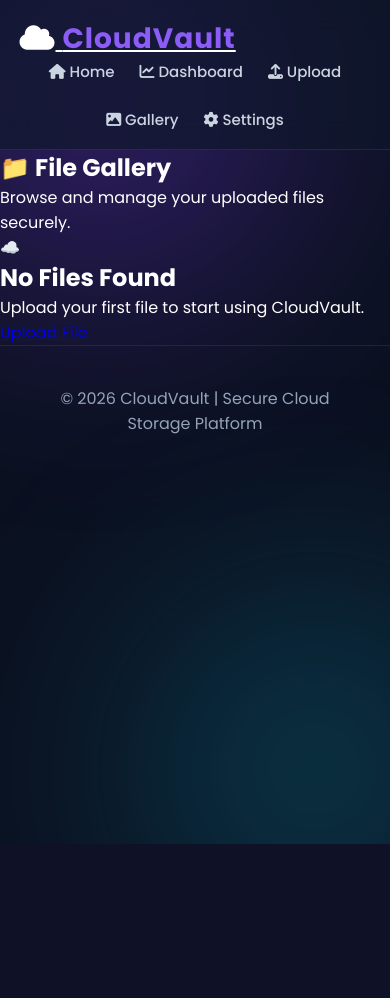
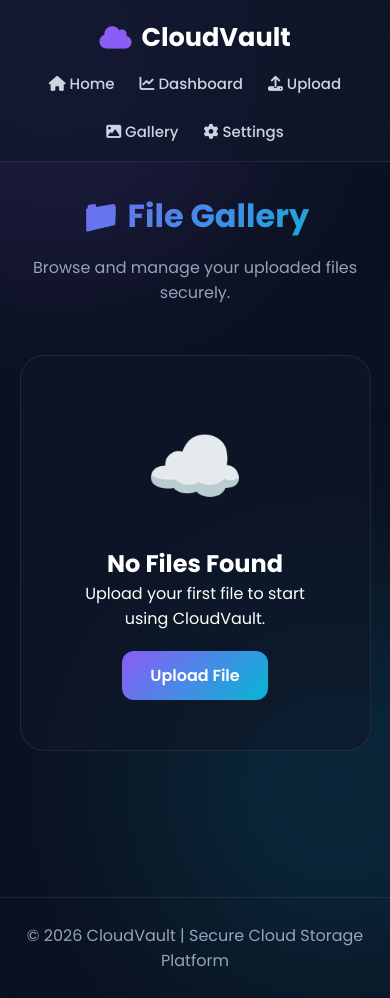
Before and after one commit to satishpathade/cloudvault-aws-3tier-file-storage, a Flask app: page /gallery in a window 390 px wide. Before the commit the page ends 844 px from the top, so only its background shows below. Run offline with Flask 3, Linux system fonts and the light colour scheme; data that the repository does not hold is empty.

Commit message:
update app ui

```diff
--- a/app/static/css/style.css
+++ b/app/static/css/style.css
@@ -1,501 +1,451 @@
-/* ========================================
-   GOOGLE FONT
-======================================== */
-
 @import url('https://fonts.googleapis.com/css2?family=Poppins:wght@300;400;500;600;700;800&display=swap');
 
-/* ========================================
+/* =========================
    RESET
-======================================== */
+========================= */
 
-* {
-    margin: 0;
-    padding: 0;
-    box-sizing: border-box;
+*{
+    margin:0;
+    padding:0;
+    box-sizing:border-box;
 }
 
-html {
-    scroll-behavior: smooth;
+html{
+    scroll-behavior:smooth;
 }
 
-body {
-    font-family: 'Poppins', sans-serif;
-    background: #0b1120;
-    color: #ffffff;
-    overflow-x: hidden;
-    min-height: 100vh;
-    position: relative;
+body{
+    font-family:'Poppins',sans-serif;
+    background:#0b1120;
+    color:#fff;
+    min-height:100vh;
+    overflow-x:hidden;
+    position:relative;
 }
 
-/* ========================================
+/* =========================
    BACKGROUND EFFECT
-======================================== */
+========================= */
 
-body::before,
-body::after {
-    content: '';
-    position: fixed;
-    border-radius: 50%;
-    filter: blur(120px);
-    z-index: -1;
+body::before{
+    content:"";
+    position:fixed;
+    width:350px;
+    height:350px;
+    border-radius:50%;
+    background:#8b5cf6;
+    filter:blur(120px);
+    top:-120px;
+    left:-120px;
+    opacity:.25;
+    z-index:-1;
 }
 
-body::before {
-    width: 400px;
-    height: 400px;
-    background: #7c3aed;
-    top: -100px;
-    left: -100px;
-    opacity: 0.35;
+body::after{
+    content:"";
+    position:fixed;
+    width:350px;
+    height:350px;
+    border-radius:50%;
+    background:#06b6d4;
+    filter:blur(120px);
+    bottom:-120px;
+    right:-120px;
+    opacity:.20;
+    z-index:-1;
 }
 
-body::after {
-    width: 350px;
-    height: 350px;
-    background: #06b6d4;
-    bottom: -100px;
-    right: -100px;
-    opacity: 0.25;
+/* =========================
+   NAVBAR
+========================= */
+
+.navbar{
+    position:sticky;
+    top:0;
+    z-index:1000;
+    backdrop-filter:blur(18px);
+    background:rgba(15,23,42,.7);
+    border-bottom:1px solid rgba(255,255,255,.08);
 }
 
-/* ========================================
-   NAVBAR
-======================================== */
-
-.navbar {
-    width: 100%;
-    padding: 18px 7%;
-    display: flex;
-    justify-content: space-between;
-    align-items: center;
-    background: rgba(15, 23, 42, 0.65);
-    backdrop-filter: blur(16px);
-    border-bottom: 1px solid rgba(255,255,255,0.08);
-    position: sticky;
-    top: 0;
-    z-index: 999;
+.nav-container{
+    max-width:1300px;
+    margin:auto;
+    padding:18px 6%;
+    display:flex;
+    justify-content:space-between;
+    align-items:center;
 }
 
-.logo {
-    font-size: 28px;
-    font-weight: 700;
-    color: #ffffff;
-    letter-spacing: 1px;
+.logo{
+    text-decoration:none;
+    color:#fff;
+    font-size:1.6rem;
+    font-weight:700;
+    display:flex;
+    align-items:center;
+    gap:10px;
 }
 
-.logo span {
-    color: #8b5cf6;
+.logo i{
+    color:#8b5cf6;
 }
 
-.nav-links {
-    display: flex;
-    gap: 25px;
+.nav-links{
+    display:flex;
+    gap:25px;
 }
 
-.nav-links a {
-    color: #cbd5e1;
-    text-decoration: none;
-    font-size: 15px;
-    font-weight: 500;
-    transition: 0.3s ease;
-    position: relative;
+.nav-links a{
+    color:#cbd5e1;
+    text-decoration:none;
+    font-size:15px;
+    font-weight:500;
+    transition:.3s;
+    position:relative;
 }
 
-.nav-links a:hover {
-    color: #ffffff;
+.nav-links a:hover{
+    color:#fff;
 }
 
-.nav-links a::after {
-    content: '';
-    width: 0%;
-    height: 2px;
-    background: #8b5cf6;
-    position: absolute;
-    left: 0;
-    bottom: -6px;
-    transition: 0.3s;
+.nav-links a::after{
+    content:"";
+    position:absolute;
+    left:0;
+    bottom:-6px;
+    width:0;
+    height:2px;
+    background:#8b5cf6;
+    transition:.3s;
 }
 
-.nav-links a:hover::after {
-    width: 100%;
+.nav-links a:hover::after{
+    width:100%;
 }
 
-/* ========================================
-   HERO SECTION
-======================================== */
+/* =========================
+   MAIN
+========================= */
 
-.hero {
-    width: 100%;
-    min-height: 90vh;
-    display: flex;
-    align-items: center;
-    justify-content: center;
-    padding: 100px 7%;
+.main-content{
+    min-height:80vh;
+    padding:50px 6%;
 }
 
-.hero-content {
-    max-width: 750px;
-    text-align: center;
+/* =========================
+   FLASH MESSAGE
+========================= */
+
+.flash-container{
+    max-width:1200px;
+    margin:20px auto;
 }
 
-.hero-content h1 {
-    font-size: 72px;
-    line-height: 1.1;
-    margin-bottom: 25px;
-    font-weight: 800;
+.flash-message{
+    padding:15px 20px;
+    border-radius:12px;
+    background:rgba(16,185,129,.15);
+    border:1px solid rgba(16,185,129,.4);
+    color:#10b981;
+    margin-bottom:10px;
 }
 
-.hero-content h1 span {
-    background: linear-gradient(to right, #8b5cf6, #06b6d4);
-    -webkit-background-clip: text;
-    -webkit-text-fill-color: transparent;
+/* =========================
+   PAGE TITLE
+========================= */
+
+.dashboard h1,
+.gallery-header h1{
+    text-align:center;
+    font-size:3rem;
+    margin-bottom:15px;
+    background:linear-gradient(
+        135deg,
+        #8b5cf6,
+        #06b6d4
+    );
+    -webkit-background-clip:text;
+    -webkit-text-fill-color:transparent;
 }
 
-.hero-content p {
-    color: #cbd5e1;
-    font-size: 18px;
-    line-height: 1.8;
-    margin-bottom: 40px;
+/* =========================
+   DASHBOARD CARDS
+========================= */
+
+.cards{
+    display:grid;
+    grid-template-columns:
+    repeat(auto-fit,minmax(280px,1fr));
+    gap:30px;
+    margin-top:40px;
 }
 
-/* ========================================
-   BUTTONS
-======================================== */
-
-.hero-buttons {
-    display: flex;
-    justify-content: center;
-    gap: 20px;
-    flex-wrap: wrap;
+.card{
+    background:rgba(15,23,42,.65);
+    border:1px solid rgba(255,255,255,.08);
+    backdrop-filter:blur(16px);
+    border-radius:22px;
+    padding:30px;
+    transition:.4s;
+    position:relative;
+    overflow:hidden;
 }
 
-.btn {
-    padding: 14px 34px;
-    border-radius: 14px;
-    border: none;
-    cursor: pointer;
-    text-decoration: none;
-    font-size: 15px;
-    font-weight: 600;
-    transition: 0.35s ease;
+.card::before{
+    content:"";
+    position:absolute;
+    width:160px;
+    height:160px;
+    border-radius:50%;
+    top:-70px;
+    right:-70px;
+    background:rgba(139,92,246,.25);
+    filter:blur(40px);
 }
 
-.btn-primary {
-    background: linear-gradient(135deg, #8b5cf6, #06b6d4);
-    color: white;
-    box-shadow: 0 10px 30px rgba(139,92,246,0.35);
+.card:hover{
+    transform:translateY(-10px);
+    border-color:#8b5cf6;
+    box-shadow:0 20px 40px rgba(0,0,0,.4);
 }
 
-.btn-primary:hover {
-    transform: translateY(-5px);
-    box-shadow: 0 20px 40px rgba(139,92,246,0.45);
+.card h2{
+    color:#94a3b8;
+    margin-bottom:10px;
 }
 
-.btn-outline {
-    background: transparent;
-    border: 1px solid rgba(255,255,255,0.15);
-    color: white;
+.card p{
+    font-size:1.8rem;
+    font-weight:700;
 }
 
-.btn-outline:hover {
-    background: rgba(255,255,255,0.08);
-    transform: translateY(-5px);
+/* =========================
+   GALLERY
+========================= */
+
+.gallery-section{
+    width:100%;
 }
 
-/* ========================================
-   SECTION TITLE
-======================================== */
-
-.section-title {
-    text-align: center;
-    margin-bottom: 60px;
+.gallery-header{
+    text-align:center;
+    margin-bottom:50px;
 }
 
-.section-title h2 {
-    font-size: 42px;
-    margin-bottom: 15px;
+.gallery-header p{
+    color:#94a3b8;
 }
 
-.section-title p {
-    color: #94a3b8;
+.file-grid{
+    display:grid;
+    grid-template-columns:
+    repeat(auto-fit,minmax(280px,1fr));
+    gap:30px;
 }
 
-/* ========================================
-   CARDS
-======================================== */
-
-.cards-grid {
-    width: 100%;
-    display: grid;
-    grid-template-columns: repeat(auto-fit,minmax(280px,1fr));
-    gap: 28px;
-    padding: 0 7% 100px;
+.file-card{
+    background:rgba(15,23,42,.65);
+    border-radius:22px;
+    overflow:hidden;
+    border:1px solid rgba(255,255,255,.08);
+    transition:.4s;
 }
 
-.card {
-    background: rgba(15, 23, 42, 0.6);
-    border: 1px solid rgba(255,255,255,0.08);
-    border-radius: 24px;
-    padding: 35px;
-    backdrop-filter: blur(18px);
-    transition: 0.4s ease;
-    position: relative;
-    overflow: hidden;
+.file-card:hover{
+    transform:translateY(-10px);
+    border-color:#8b5cf6;
 }
 
-.card::before {
-    content: '';
-    position: absolute;
-    width: 150px;
-    height: 150px;
-    background: rgba(139,92,246,0.2);
-    border-radius: 50%;
-    top: -60px;
-    right: -60px;
-    filter: blur(40px);
+.file-card img{
+    width:100%;
+    height:240px;
+    object-fit:cover;
+    transition:.4s;
 }
 
-.card:hover {
-    transform: translateY(-12px);
-    border-color: rgba(139,92,246,0.4);
-    box-shadow: 0 20px 50px rgba(0,0,0,0.35);
+.file-card:hover img{
+    transform:scale(1.05);
 }
 
-.card-icon {
-    width: 65px;
-    height: 65px;
-    border-radius: 18px;
-    display: flex;
-    align-items: center;
-    justify-content: center;
-    background: linear-gradient(135deg,#8b5cf6,#06b6d4);
-    font-size: 28px;
-    margin-bottom: 25px;
+.file-info{
+    padding:20px;
 }
 
-.card h3 {
-    font-size: 24px;
-    margin-bottom: 14px;
+.file-info h3{
+    margin-bottom:15px;
+    font-size:16px;
+    word-break:break-word;
 }
 
-.card p {
-    color: #cbd5e1;
-    line-height: 1.7;
+.file-actions{
+    display:flex;
+    gap:10px;
 }
 
-/* ========================================
-   UPLOAD BOX
-======================================== */
-
-.upload-section {
-    padding: 80px 7%;
+.btn-view,
+.btn-download{
+    flex:1;
+    text-align:center;
+    text-decoration:none;
+    padding:10px;
+    border-radius:10px;
+    color:#fff;
+    font-weight:600;
+    transition:.3s;
 }
 
-.upload-box {
-    max-width: 800px;
-    margin: auto;
-    background: rgba(15,23,42,0.6);
-    border: 1px solid rgba(255,255,255,0.08);
-    border-radius: 28px;
-    padding: 50px;
-    backdrop-filter: blur(18px);
+.btn-view{
+    background:#8b5cf6;
 }
 
-.upload-box h2 {
-    font-size: 36px;
-    margin-bottom: 15px;
+.btn-download{
+    background:#06b6d4;
 }
 
-.upload-box p {
-    color: #94a3b8;
-    margin-bottom: 35px;
+.btn-view:hover,
+.btn-download:hover{
+    transform:translateY(-3px);
 }
 
-.drop-zone {
-    border: 2px dashed rgba(255,255,255,0.15);
-    border-radius: 22px;
-    padding: 60px 20px;
-    text-align: center;
-    transition: 0.3s ease;
-    cursor: pointer;
+/* =========================
+   EMPTY STATE
+========================= */
+
+.empty-gallery{
+    max-width:600px;
+    margin:50px auto;
+    text-align:center;
+    padding:50px;
+    border-radius:24px;
+    background:rgba(15,23,42,.65);
+    border:1px solid rgba(255,255,255,.08);
 }
 
-.drop-zone:hover {
-    background: rgba(139,92,246,0.08);
-    border-color: #8b5cf6;
+.empty-icon{
+    font-size:80px;
+    margin-bottom:20px;
 }
 
-.drop-zone i {
-    font-size: 60px;
-    margin-bottom: 20px;
-    color: #8b5cf6;
+.upload-btn{
+    display:inline-block;
+    margin-top:20px;
+    padding:12px 28px;
+    border-radius:12px;
+    text-decoration:none;
+    color:#fff;
+    font-weight:600;
+    background:linear-gradient(
+        135deg,
+        #8b5cf6,
+        #06b6d4
+    );
 }
 
-.drop-zone h3 {
-    font-size: 24px;
-    margin-bottom: 10px;
+/* =========================
+   UPLOAD FORM
+========================= */
+
+.upload-box{
+    max-width:700px;
+    margin:auto;
+    background:rgba(15,23,42,.65);
+    border-radius:24px;
+    border:1px solid rgba(255,255,255,.08);
+    padding:40px;
+    backdrop-filter:blur(15px);
 }
 
-.drop-zone p {
-    color: #94a3b8;
+.input-box{
+    width:100%;
+    padding:15px;
+    margin-top:15px;
+    border:none;
+    outline:none;
+    border-radius:12px;
+    background:rgba(255,255,255,.05);
+    color:#fff;
 }
 
-/* ========================================
-   INPUTS
-======================================== */
-
-.input-box {
-    width: 100%;
-    padding: 16px 20px;
-    border-radius: 14px;
-    border: 1px solid rgba(255,255,255,0.08);
-    background: rgba(255,255,255,0.04);
-    color: white;
-    margin-top: 16px;
-    outline: none;
-    transition: 0.3s ease;
+.input-box:focus{
+    border:1px solid #8b5cf6;
 }
 
-.input-box:focus {
-    border-color: #8b5cf6;
-    box-shadow: 0 0 0 4px rgba(139,92,246,0.15);
+.btn{
+    display:inline-block;
+    margin-top:20px;
+    padding:12px 30px;
+    border:none;
+    border-radius:12px;
+    cursor:pointer;
+    color:white;
+    font-weight:600;
+    background:linear-gradient(
+        135deg,
+        #8b5cf6,
+        #06b6d4
+    );
 }
 
-/* ========================================
-   FILE GRID
-======================================== */
+/* =========================
+   FOOTER
+========================= */
 
-.file-grid {
-    display: grid;
-    grid-template-columns: repeat(auto-fit,minmax(250px,1fr));
-    gap: 28px;
-    padding: 0 7% 100px;
+.footer{
+    text-align:center;
+    padding:25px;
+    margin-top:60px;
+    border-top:1px solid rgba(255,255,255,.08);
+    color:#94a3b8;
 }
 
-.file-card {
-    background: rgba(15,23,42,0.65);
-    border-radius: 22px;
-    overflow: hidden;
-    border: 1px solid rgba(255,255,255,0.08);
-    transition: 0.4s ease;
-}
+/* =========================
+   ANIMATION
+========================= */
 
-.file-card:hover {
-    transform: translateY(-10px);
-}
-
-.file-card img {
-    width: 100%;
-    height: 220px;
-    object-fit: cover;
-}
-
-.file-content {
-    padding: 22px;
-}
-
-.file-content h4 {
-    margin-bottom: 8px;
-}
-
-.file-content p {
-    color: #94a3b8;
-    font-size: 14px;
-}
-
-/* ========================================
-   FOOTER
-======================================== */
-
-.footer {
-    padding: 40px 7%;
-    border-top: 1px solid rgba(255,255,255,0.08);
-    text-align: center;
-    color: #94a3b8;
-}
-
-/* ========================================
-   ANIMATIONS
-======================================== */
-
-@keyframes fadeUp {
-    from {
-        opacity: 0;
-        transform: translateY(40px);
+@keyframes fadeUp{
+    from{
+        opacity:0;
+        transform:translateY(30px);
     }
-
-    to {
-        opacity: 1;
-        transform: translateY(0);
+    to{
+        opacity:1;
+        transform:translateY(0);
     }
 }
 
-.hero-content,
 .card,
-.upload-box,
-.file-card {
-    animation: fadeUp 1s ease;
+.file-card,
+.upload-box{
+    animation:fadeUp .8s ease;
 }
 
-/* ========================================
+/* =========================
    RESPONSIVE
-======================================== */
+========================= */
 
-@media(max-width: 992px) {
+@media(max-width:768px){
 
-    .hero-content h1 {
-        font-size: 54px;
+    .nav-container{
+        flex-direction:column;
+        gap:15px;
     }
 
-    .navbar {
-        padding: 18px 5%;
+    .nav-links{
+        flex-wrap:wrap;
+        justify-content:center;
+    }
+
+    .dashboard h1,
+    .gallery-header h1{
+        font-size:2rem;
+    }
+
+    .file-card img{
+        height:200px;
+    }
+
+    .main-content{
+        padding:30px 5%;
     }
 }
-
-@media(max-width: 768px) {
-
-    .navbar {
-        flex-direction: column;
-        gap: 18px;
-    }
-
-    .nav-links {
-        flex-wrap: wrap;
-        justify-content: center;
-    }
-
-    .hero {
-        padding-top: 120px;
-    }
-
-    .hero-content h1 {
-        font-size: 42px;
-    }
-
-    .hero-content p {
-        font-size: 16px;
-    }
-
-    .section-title h2 {
-        font-size: 32px;
-    }
-
-    .upload-box {
-        padding: 35px 25px;
-    }
-}
-
-@media(max-width: 480px) {
-
-    .hero-content h1 {
-        font-size: 34px;
-    }
-
-    .btn {
-        width: 100%;
-    }
-
-    .hero-buttons {
-        flex-direction: column;
-    }
-}
```
